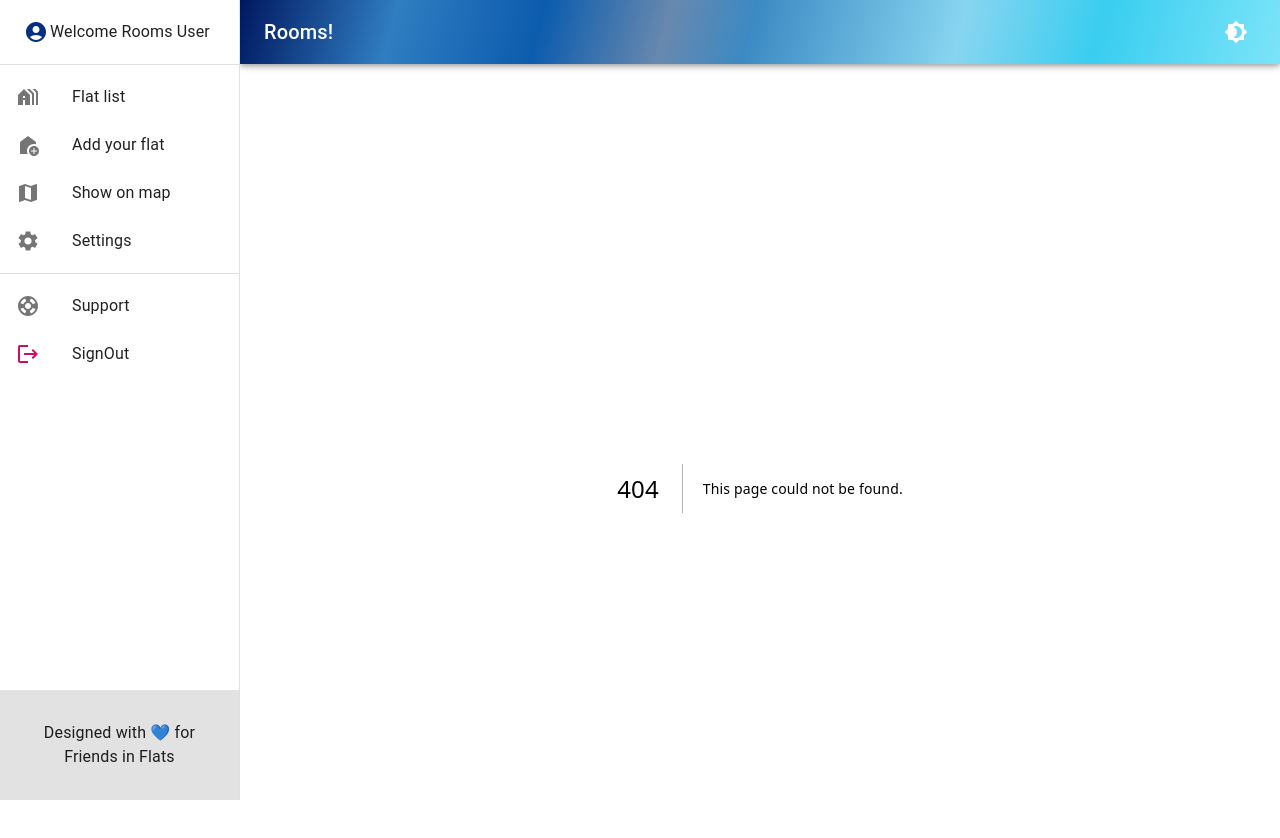
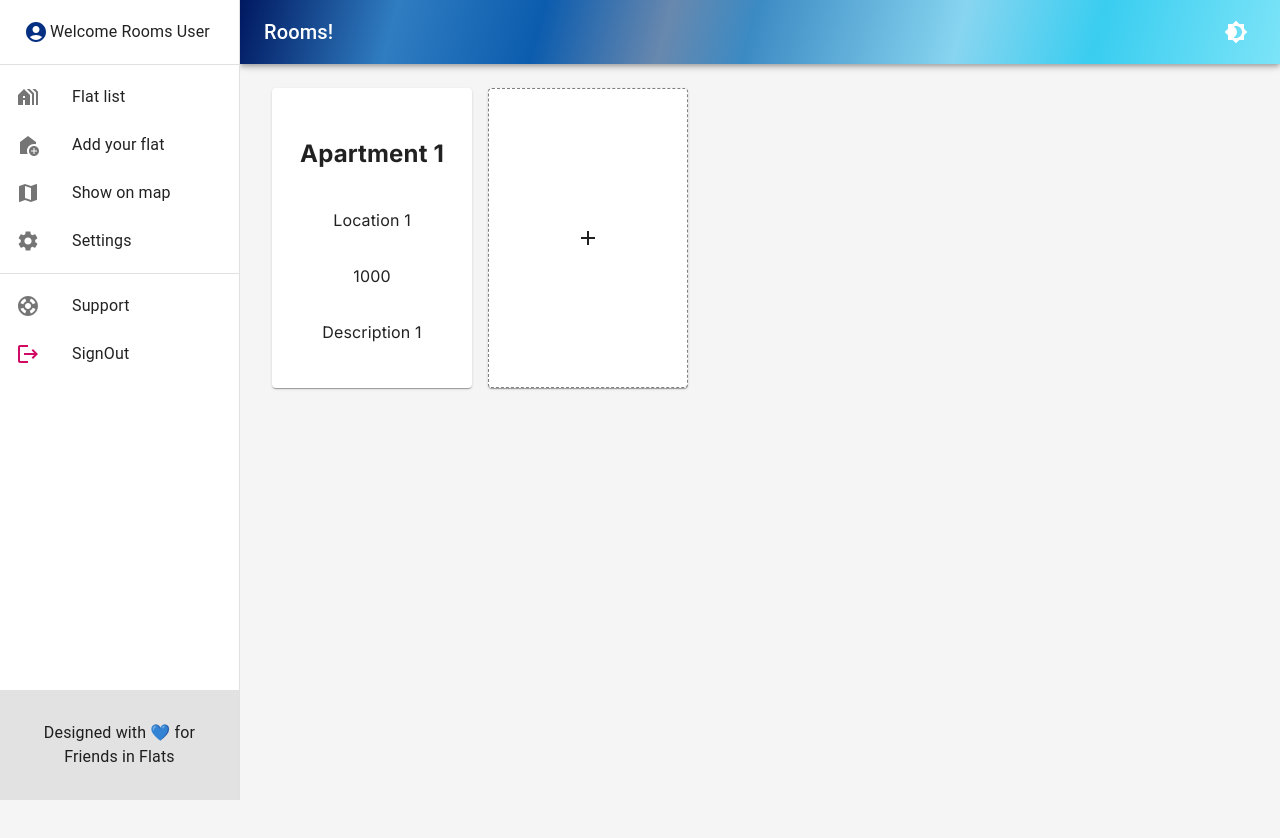
Before and after one commit to mersad998/rooms, a Next.js app: page /apartments in a window 1280 px wide. Before the commit this address had no page. Shown: the top 838 px of the page. After the commit the page ends 800 px from the top, so only its background shows below. Built offline with nearby package versions, Linux system fonts and the light colour scheme; grey boxes are pictures that could not be loaded.

Commit message:
feat: create apartments page

```diff
--- a/package.json
+++ b/package.json
@@ -23,6 +23,7 @@
     "next": "14.2.5",
     "react": "^18",
     "react-dom": "^18",
+    "react-hook-form": "^7.52.1",
     "react-redux": "^9.1.0"
   },
   "devDependencies": {
--- /dev/null
+++ b/src/app/apartments/page.tsx
@@ -0,0 +1,82 @@
+'use client';
+import { FC, useState } from 'react';
+import AddIcon from '@mui/icons-material/Add';
+import { Box, Paper } from '@mui/material';
+
+interface Apartment {
+  name: string;
+  location: string;
+  price: number;
+  description: string;
+}
+
+import makeStyles from '@mui/styles/makeStyles';
+
+export const useStyles = makeStyles(() => ({
+  cardContainer: {
+    '&:hover ': {
+      color: 'rgba(0,24,96,0.7)',
+      boxShadow: '0 0 5px rgba(48,125,193,1)',
+      textShadow: '0 0 1px rgba(12,92,174,1)',
+    },
+  },
+}));
+
+const AddApartment: FC = () => {
+  const [myApartments, setMyApartments] = useState<Apartment[]>([
+    {
+      name: 'Apartment 1',
+      location: 'Location 1',
+      price: 1000,
+      description: 'Description 1',
+    },
+  ]);
+
+  const classes = useStyles();
+
+  return (
+    <div style={{ display: 'flex' }}>
+      {myApartments.map((apartment, index) => {
+        return (
+          <Box
+            component={Paper}
+            className={classes.cardContainer}
+            key={index}
+            style={{
+              display: 'flex',
+              flexDirection: 'column',
+              justifyContent: 'center',
+              alignItems: 'center',
+              width: 200,
+              height: 300,
+              marginInline: 8,
+            }}
+          >
+            <h2>{apartment.name}</h2>
+            <p>{apartment.location}</p>
+            <p>{apartment.price}</p>
+            <p>{apartment.description}</p>
+          </Box>
+        );
+      })}
+
+      <Box
+        component={Paper}
+        className={classes.cardContainer}
+        style={{
+          border: '1px dashed gray',
+          display: 'flex',
+          justifyContent: 'center',
+          alignItems: 'center',
+          width: 200,
+          height: 300,
+          marginInline: 8,
+        }}
+      >
+        <AddIcon />
+      </Box>
+    </div>
+  );
+};
+
+export default AddApartment;
--- a/src/components/drawer/constants.tsx
+++ b/src/components/drawer/constants.tsx
@@ -18,7 +18,7 @@ export const primaryItems: DrawerItem[] = [
   {
     title: 'Add your flat',
     icon: <AddHomeIcon />,
-    link: '/add',
+    link: '/apartments',
   },
   {
     title: 'Show on map',
```
Also changed, not shown: 1 other file (tests, documents, lock files or other folders).
